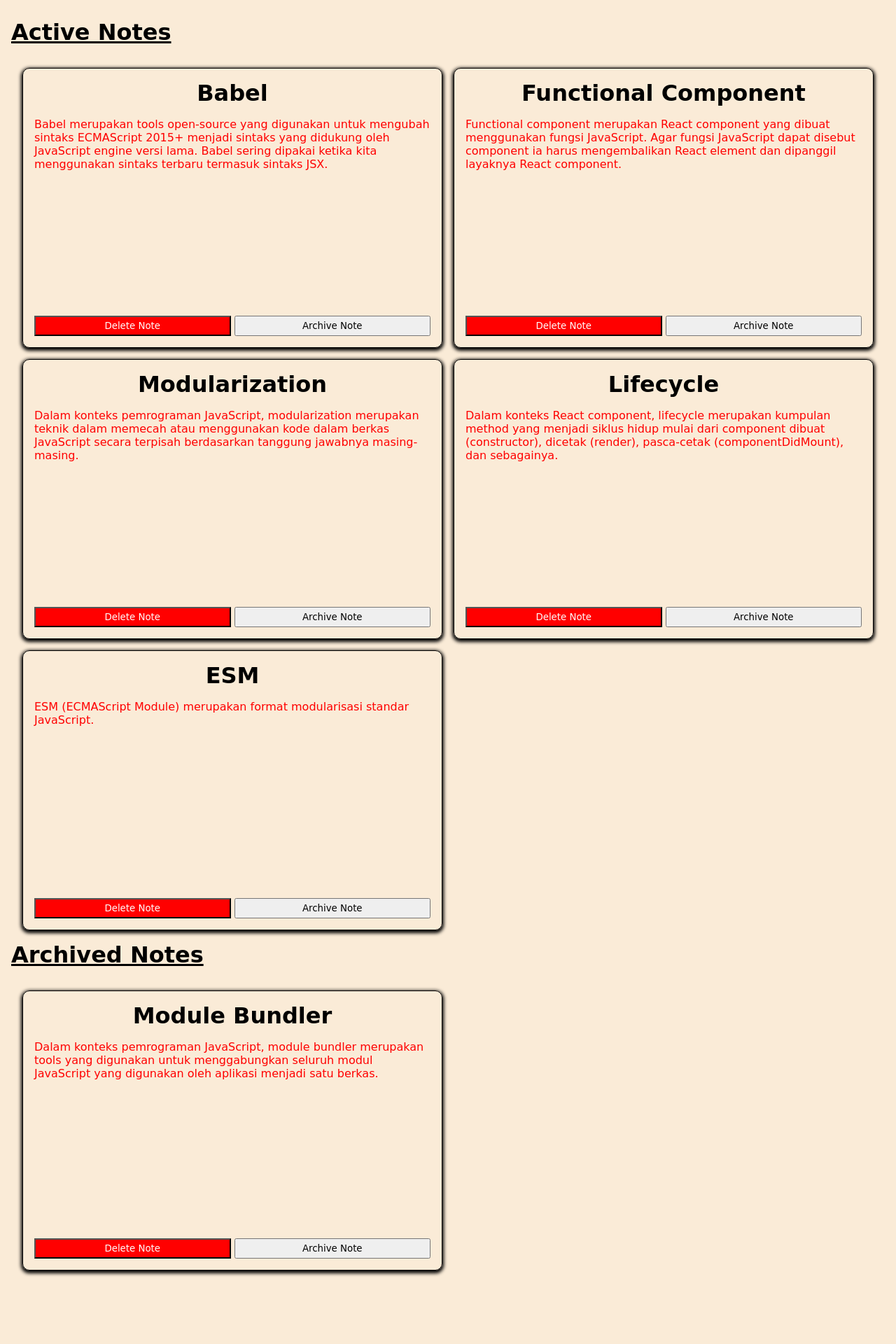
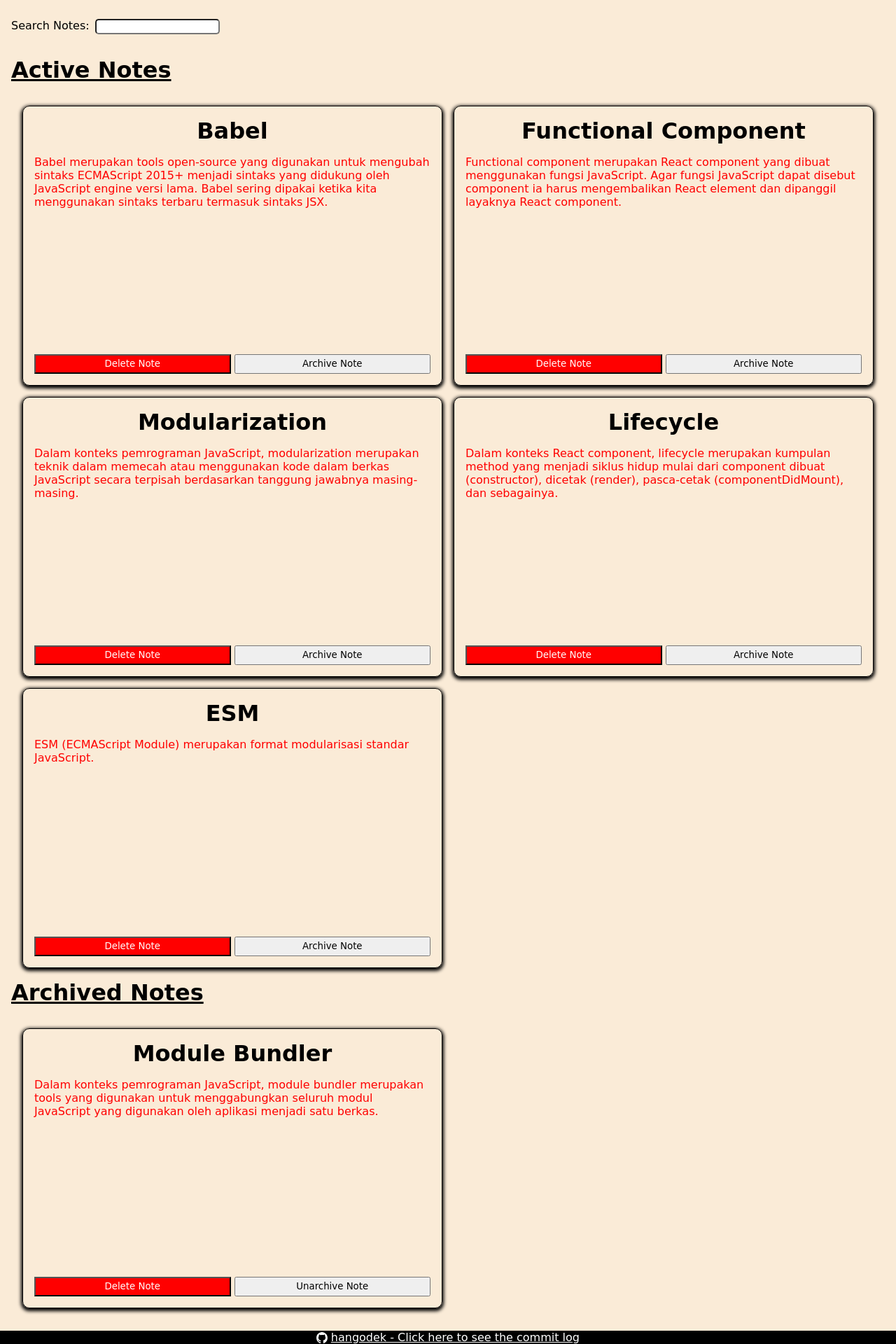
Before and after one commit to hangodek/project_Notes, a React (Vite) app in the folder notesApp/: page / in a window 1280 px wide. Shown: the part 322-2242 px from the top of the page at 70% size. Before the commit the page ends 2169 px from the top, so only its background shows below. Built offline with nearby package versions, Linux system fonts and the light colour scheme.

Commit message:
Implemented the search Notes function, and of course the ability to delete and archive it on the search

```diff
--- a/notesApp/src/App.jsx
+++ b/notesApp/src/App.jsx
@@ -1,18 +1,20 @@
-import { useState, useEffect } from "react";
-import { getInitialData } from "../index.js";
+import { useState, useEffect, useRef } from "react";
+import { getInitialData } from "./index.js";
+
+import Footer from "./Components/Footer/Footer.jsx";
 
 import "./Styles/App.module.css";
 import styles from "./Styles/App.module.css";
 import styles2 from "./Styles/App2.module.css";
 
 export default function App() {
-  const [myNotesState, setMyNotes] = useState([]);
+  const [myNotesState, setMyNotesState] = useState(getInitialData());
+  const [originalNotes, setOriginalNotes] = useState(getInitialData());
+  const [searchState, setSearchState] = useState("");
 
   const [titleState, setTitleState] = useState("");
   const [bodyState, setBodyState] = useState("");
   const [archivedState, setArchivedState] = useState(false);
-
-  // console.log(getInitialData());
 
   function handleMyNotes(e) {
     e.preventDefault();
@@ -30,7 +32,8 @@ export default function App() {
       archived: archivedState,
     };
 
-    setMyNotes((prevState) => [...prevState, newNote]);
+    setMyNotesState((prevState) => [...prevState, newNote]);
+    setOriginalNotes((prevState) => [...prevState, newNote]);
   }
 
   function handleDeleteMyNotes(e) {
@@ -39,7 +42,15 @@ export default function App() {
       (item) => item.id !== parseInt(e.target.value),
     );
 
-    setMyNotes(filteredNotes);
+    setMyNotesState(filteredNotes);
+
+    let filteredOrginalNotes = [...originalNotes];
+    filteredOrginalNotes = filteredOrginalNotes.filter(
+      (item) => item.id !== parseInt(e.target.value),
+    );
+    setOriginalNotes(filteredOrginalNotes);
+
+    // console.log("Delete");
     // console.log(filteredNotes);
   }
 
@@ -55,14 +66,44 @@ export default function App() {
 
     newNotes.push(archivedNotes[0]);
 
-    setMyNotes(newNotes);
+    setMyNotesState(newNotes);
 
     // console.log(newNotes);
   }
 
+  function handleUnarchiveMyNote(e) {
+    let archivedNotes = [...myNotesState];
+    archivedNotes = archivedNotes.filter(
+      (item) => item.id === parseInt(e.target.value),
+    );
+    archivedNotes[0].archived = false;
+
+    let newNotes = [...myNotesState];
+    newNotes = newNotes.filter((item) => item.id !== parseInt(e.target.value));
+
+    newNotes.push(archivedNotes[0]);
+
+    setMyNotesState(newNotes);
+  }
+
   useEffect(() => {
-    setMyNotes(getInitialData());
-  }, []);
+    let filteredNotes = [...myNotesState];
+
+    filteredNotes = filteredNotes.filter((item) =>
+      item.title.toLowerCase().includes(searchState.toLowerCase()),
+    );
+
+    if (searchState.trim() !== "") {
+      setMyNotesState(filteredNotes);
+    } else if (searchState.trim() === "") {
+      setMyNotesState(originalNotes);
+    }
+
+    // console.log("Original");
+    // console.log(originalNotes);
+    // console.log("Filtered");
+    // console.log(filteredNotes);
+  }, [searchState]);
 
   // console.log(titleState);
   // console.log(bodyState);
@@ -125,6 +166,18 @@ export default function App() {
             </form>
           </div>
         </div>
+        <div className={styles.searchForm}>
+          <label htmlFor="searchNotes">
+            Search Notes:
+            <input
+              type="text"
+              name="searchNotes"
+              id="searchNotes"
+              value={searchState}
+              onChange={(e) => setSearchState(e.target.value)}
+            />
+          </label>
+        </div>
         <div className={styles2.parentContainer}>
           <h1>Active Notes</h1>
           <div className={styles2.childContainer}>
@@ -173,7 +226,12 @@ export default function App() {
                           <button value={item.id} onClick={handleDeleteMyNotes}>
                             Delete Note
                           </button>
-                          <button value={item.id}>Archive Note</button>
+                          <button
+                            value={item.id}
+                            onClick={handleUnarchiveMyNote}
+                          >
+                            {item.archived ? "Unarchive Note" : "Archive Note"}
+                          </button>
                         </div>
                       </div>
                     </div>
@@ -184,6 +242,7 @@ export default function App() {
           </div>
         </div>
       </div>
+      <Footer />
     </>
   );
 }
--- /dev/null
+++ b/notesApp/src/Components/Footer/Footer.jsx
@@ -0,0 +1,15 @@
+import styles from "./Footer.module.css";
+import logo from "../../assets/github-mark-white.svg";
+
+export default function Footer() {
+  return (
+    <>
+      <footer>
+        <img src={logo} alt="" />
+        <a href="https://github.com/hangodek/project_Notes/commits/main/">
+          hangodek - Click here to see the commit log
+        </a>
+      </footer>
+    </>
+  );
+}
--- /dev/null
+++ b/notesApp/src/Components/Footer/Footer.module.css
@@ -0,0 +1,17 @@
+footer {
+    display: flex;
+    justify-content: center;
+    align-items: center;
+    gap: 0.3rem;
+    background-color: black;
+
+    img {
+        height: 1rem;
+        width: 1rem;
+    }
+
+    a {
+        color: white;
+        text-decoration: underline;
+    }
+}
--- a/notesApp/src/Styles/App.module.css
+++ b/notesApp/src/Styles/App.module.css
@@ -86,3 +86,18 @@
     background-color: black;
   }
 }
+
+.searchForm {
+
+  padding: 1rem;
+
+  label {
+    display: flex;
+    gap: 0.5rem;
+
+    input {
+      padding: 0.1rem;
+      border-radius: 5px;
+    }
+  }
+}
```
Also changed, not shown: notesApp/src/assets/github-mark-white.svg (added), notesApp/src/index.js (renamed from notesApp/index.js).
